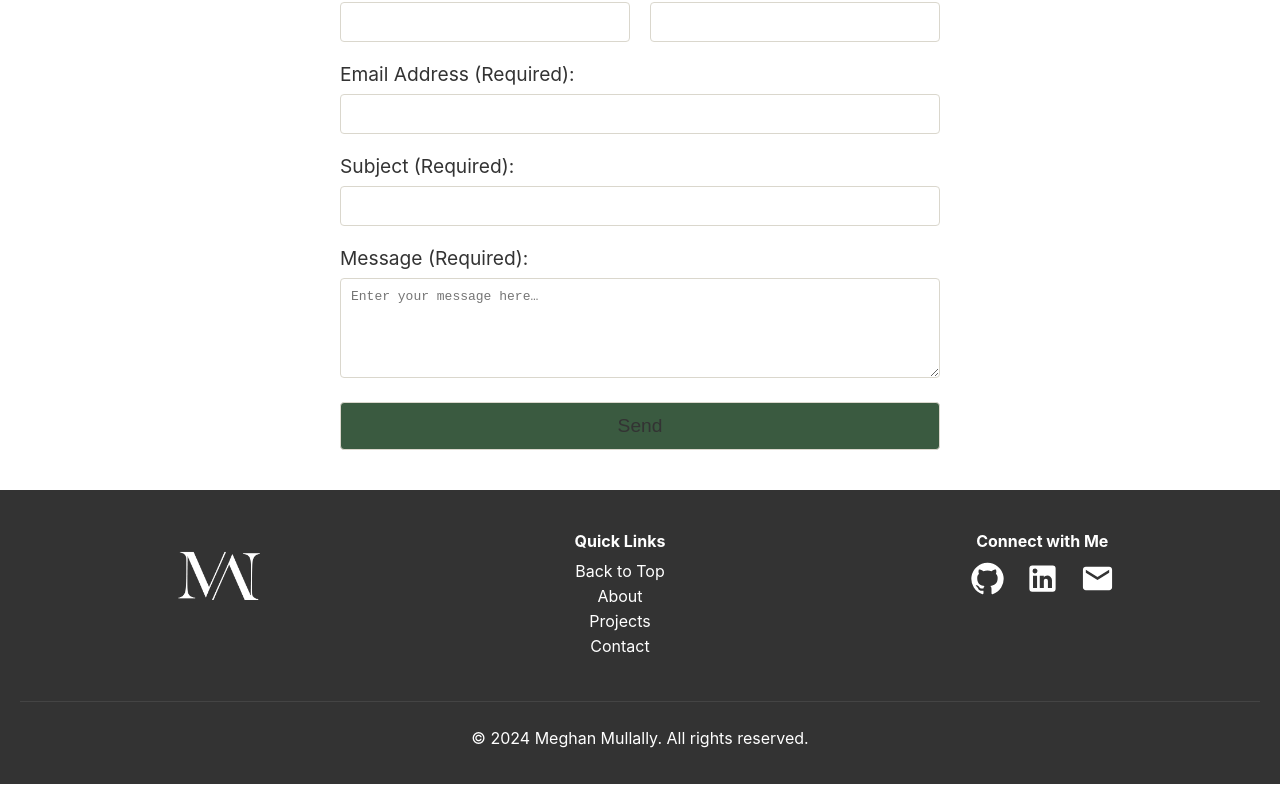
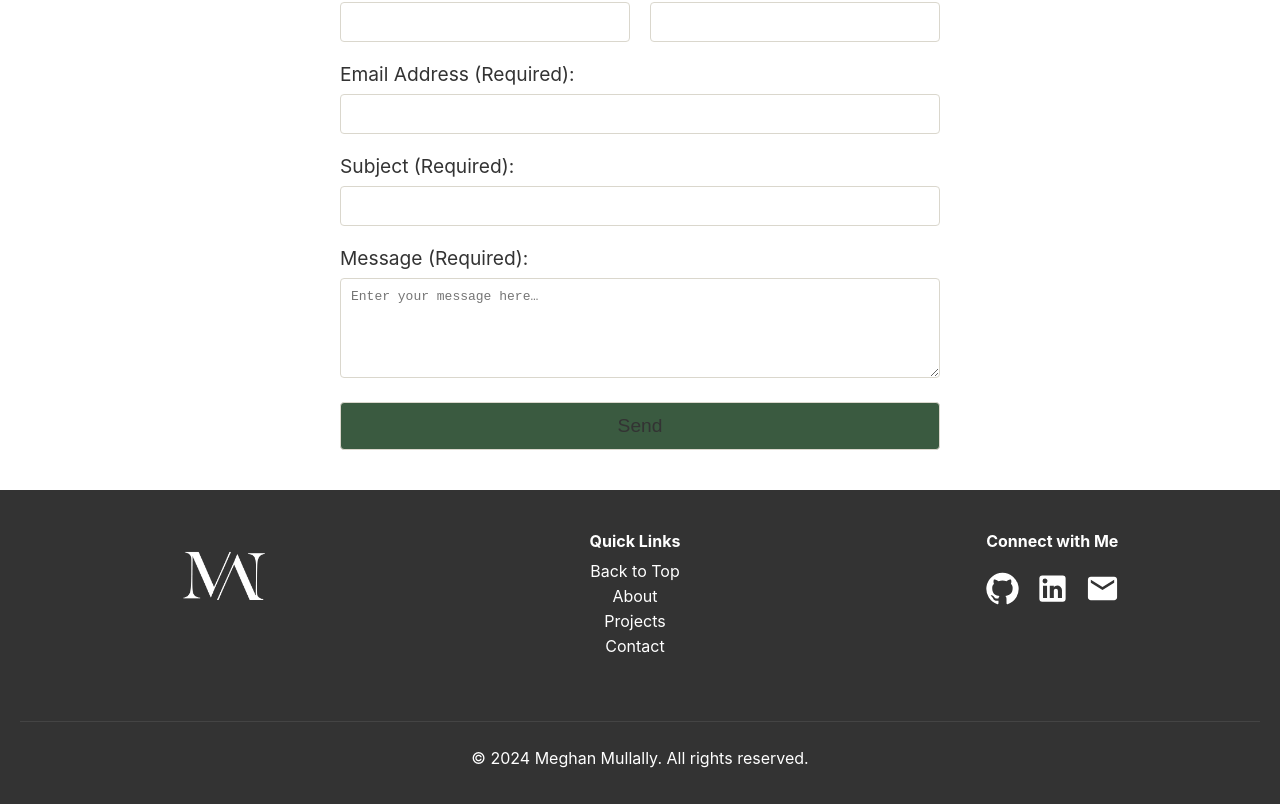
Before and after one commit to meghanmullally/meghanmullally.github.io, a React (Create React App) app: page / in a window 1280 px wide. Shown: the part 5054-5858 px from the top of the page. Built offline with nearby package versions, Linux system fonts and the light colour scheme.

Commit message:
update styling for footer icons

```diff
--- a/src/components/Footer/Footer.module.css
+++ b/src/components/Footer/Footer.module.css
@@ -9,6 +9,7 @@
     display: flex;
     flex-direction: column;
     align-items: center;
+    margin-bottom: 20px;
 }
 
 .logo {
@@ -37,10 +38,18 @@
     color: #fff;
     text-decoration: none;
     margin-bottom: 5px;
+    transition: color 0.3s ease;
+}
+
+.socialIcons {
+    display: flex;
+    justify-content: center;
+    gap: 15px;
+    margin-top: 10px;
 }
 
 .socialIcons a {
-    margin: 0 10px;
+    color: inherit;
 }
 
 .contactSection a:hover,
```
